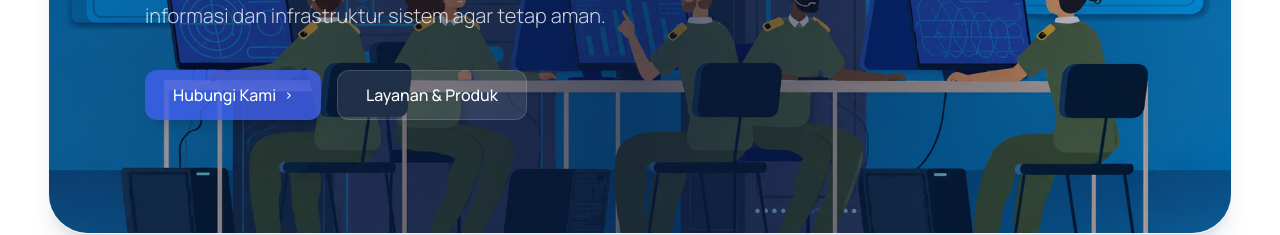
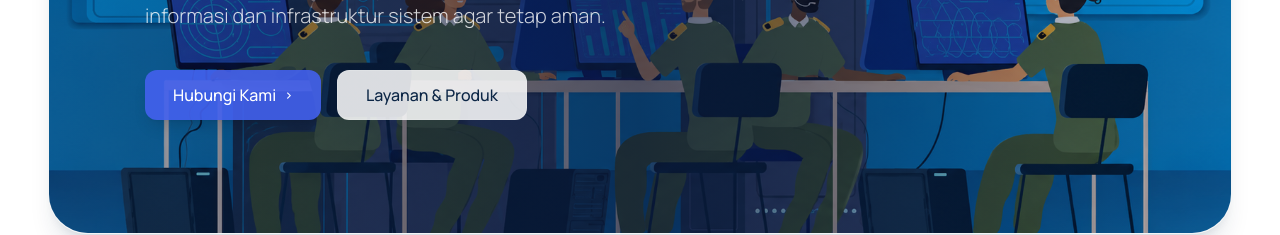
Before and after one commit to ghul4ms4kh1y/ComproDuktek, a React (Vite) app in the folder frontend/: page / in a window 1280 px wide. Shown: the part 455-690 px from the top of the page. Built offline with nearby package versions, Linux system fonts and the light colour scheme; no server answers.

Commit message:
edit: color button

```diff
--- a/frontend/src/pages/public/About.jsx
+++ b/frontend/src/pages/public/About.jsx
@@ -166,7 +166,7 @@ export default function About() {
                       <h4 className="font-bold text-navy dark:text-gray-100 group-hover:text-blue-600 dark:group-hover:text-blue-400 transition-colors duration-300 text-base mb-2">
                         {item.title}
                       </h4>
-                      <p className="text-inktext/70 dark:text-gray-400 text-xs leading-relaxed">
+                      <p className="text-inktext/70 dark:text-gray-400 text-sm leading-relaxed">
                         {item.desc}
                       </p>
                     </div>
--- a/frontend/src/pages/public/Landing.jsx
+++ b/frontend/src/pages/public/Landing.jsx
@@ -80,7 +80,7 @@ export default function Landing() {
             <div className="flex flex-col sm:flex-row gap-4">
               <Link
                 to="/kontak"
-                className="bg-[#4361EE]/80 hover:bg-blue-600 text-white px-7 py-3 rounded-xl font-medium transition-all duration-300 text-center shadow-lg hover:shadow-blue-500/25 inline-flex items-center justify-center gap-2 group shrink-0"
+                className="bg-[#4361EE]/90 hover:bg-blue-600 text-white px-7 py-3 rounded-xl font-medium transition-all duration-300 text-center shadow-lg hover:shadow-blue-500/25 inline-flex items-center justify-center gap-2 group shrink-0"
               >
                 Hubungi Kami{" "}
                 <span className="text-sm transition-transform group-hover:translate-x-1">
@@ -89,7 +89,7 @@ export default function Landing() {
               </Link>
               <Link
                 to="/produk"
-                className="bg-white/10 hover:bg-white/20 text-white backdrop-blur-md px-7 py-3 rounded-xl font-medium transition-all duration-300 text-center inline-flex items-center justify-center border border-white/15"
+                className="bg-white/85 hover:bg-white text-navy px-7 py-3 rounded-xl font-medium transition-all duration-300 text-center inline-flex items-center justify-center border border-white/15"
               >
                 Layanan & Produk
               </Link>
```
Also changed, not shown: 1 other file (tests, documents, lock files or other folders).
